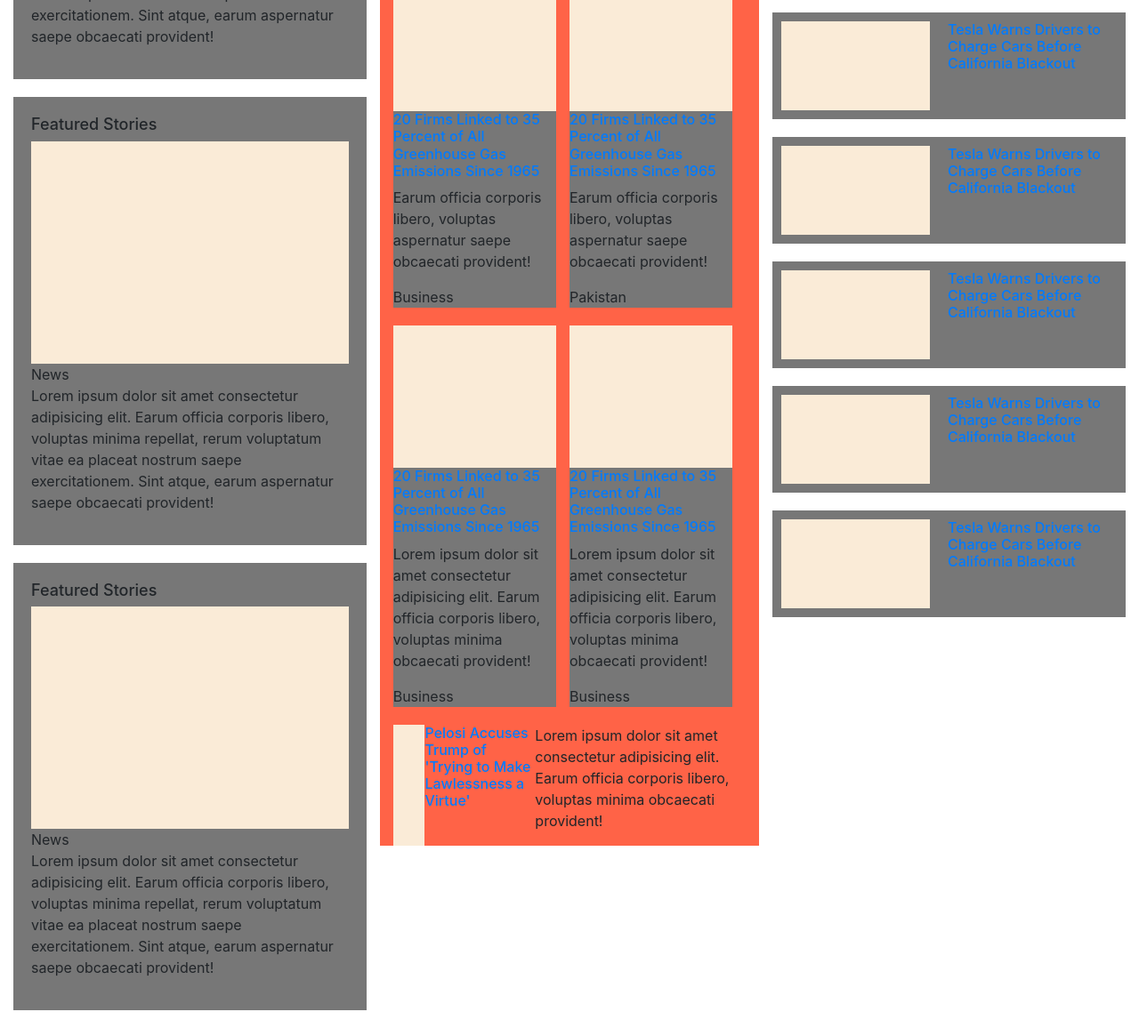
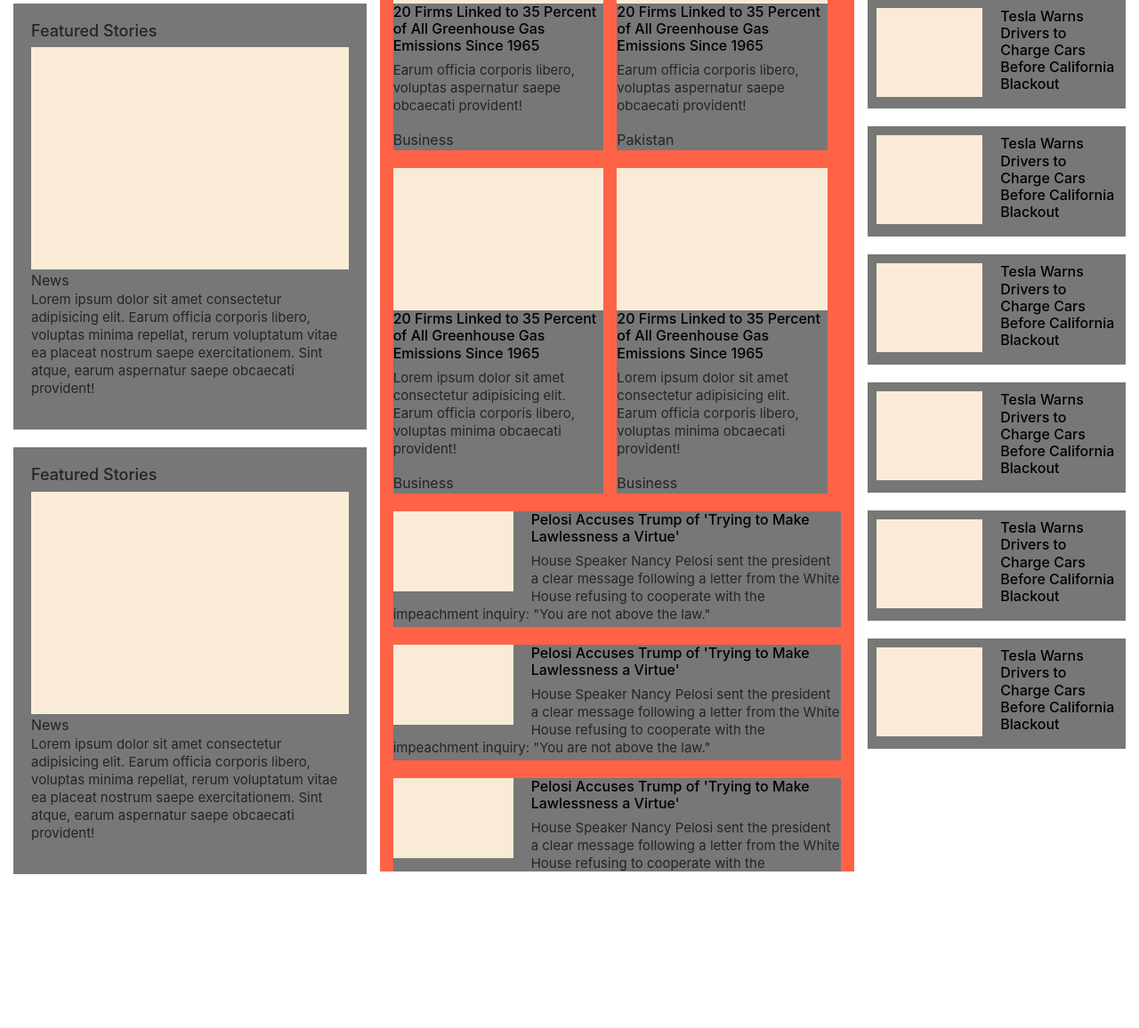
Before and after one commit to sebastianlujan/using-bootstrap, a plain HTML site: page index.html in a window 1280 px wide. Shown: the part 1212-2368 px from the top of the page at 89% size. After the commit the page ends 2215 px from the top, so only its background shows below. Drawn offline with nearby package versions, Linux system fonts and the light colour scheme.

Commit message:
Added fixed column and layout

```diff
--- a/css/style.css
+++ b/css/style.css
@@ -52,9 +52,11 @@ nav {
 }
 
 .img-more-news {
-	width: 140px;
+	width: 135px;
+	height: 90px;
 	float: left;
-	background-color: antiquewhite
+	margin: 0 20px 10px 0;
+	background-color: antiquewhite;
 }
 
 .featured-stories {
@@ -65,8 +67,7 @@ nav {
 }
 
 .featured-stories h1 {
-	width: 48%;
-	padding-left: 20px;
+	width: 100%;
 }
 
 .travel-stories {
@@ -97,11 +98,11 @@ nav {
 }
 
 .more-stories {
-	display: flex;
 	width: 100%;
+	height: 130px;
+	background-color: #777;
+	margin-bottom: 20px;
 }
-
-
 
 .info h1, .info p {
 	width: 100%;
@@ -125,5 +126,22 @@ h1 {
 }
 
 a {
-	text-decoration: none;
+	text-decoration: none !important;
+	color: black !important;
 }
+
+p {
+	font-size: 15px !important;
+	line-height: 20px !important;
+}
+
+.fixed {
+	position: static;
+	overflow: hidden;
+}
+
+.scrollme {
+	top: 150px;
+	height: 2042px;
+	overflow: scroll;
+}
--- a/index.html
+++ b/index.html
@@ -11,7 +11,7 @@
         <nav class="container-fluid">
             <div class="row brand-header">
                 <div class="col-4 col-4-w"></div>
-                <div class="col-4 col-4-w"></div>
+                <div class="col-4 col-4-w scrollme"></div>
                 <div class="col-4 col-4-w"></div>
             </div>
         </nav>
@@ -21,27 +21,15 @@
         <div class="container-fluid">
             <div class="row row-stories">
                 <div class="col-4">
+                    <div class="fixed">
                         <article class="featured-stories">
                             <h2>Featured Stories</h2>
                             <div class="img"></div>
                             <span>News</span>
                             <h1><a class="links" href="#">20 Firms Linked to 35 Percent of All Greenhouse Gas Emissions Since 1965</a></h1>
-
-                        <p>Lorem ipsum dolor sit amet consectetur adipisicing elit. Earum officia corporis libero, voluptas minima repellat, rerum voluptatum vitae ea placeat nostrum saepe exercitationem. Sint atque, earum aspernatur saepe obcaecati provident!</p>
-
-                        </article>
-                        <article class="featured-stories">
-                        <h2>Featured Stories</h2>
-                        <div class="img"></div>
-                        <span>News</span>
                             <p>Lorem ipsum dolor sit amet consectetur adipisicing elit. Earum officia corporis libero, voluptas minima repellat, rerum voluptatum vitae ea placeat nostrum saepe exercitationem. Sint atque, earum aspernatur saepe obcaecati provident!</p>
                         </article>
-                    <article class="featured-stories">
-                        <h2>Featured Stories</h2>
-                        <div class="img"></div>
-                        <span>News</span>
-                        <p>Lorem ipsum dolor sit amet consectetur adipisicing elit. Earum officia corporis libero, voluptas minima repellat, rerum voluptatum vitae ea placeat nostrum saepe exercitationem. Sint atque, earum aspernatur saepe obcaecati provident!</p>
-                    </article>
+
                         <article class="featured-stories">
                             <h2>Featured Stories</h2>
                             <div class="img"></div>
@@ -49,8 +37,23 @@
                             <p>Lorem ipsum dolor sit amet consectetur adipisicing elit. Earum officia corporis libero, voluptas minima repellat, rerum voluptatum vitae ea placeat nostrum saepe exercitationem. Sint atque, earum aspernatur saepe obcaecati provident!</p>
                         </article>
 
+                        <article class="featured-stories">
+                            <h2>Featured Stories</h2>
+                            <div class="img"></div>
+                            <span>News</span>
+                            <p>Lorem ipsum dolor sit amet consectetur adipisicing elit. Earum officia corporis libero, voluptas minima repellat, rerum voluptatum vitae ea placeat nostrum saepe exercitationem. Sint atque, earum aspernatur saepe obcaecati provident!</p>
+                        </article>
+
+                        <article class="featured-stories">
+                            <h2>Featured Stories</h2>
+                            <div class="img"></div>
+                            <span>News</span>
+                            <p>Lorem ipsum dolor sit amet consectetur adipisicing elit. Earum officia corporis libero, voluptas minima repellat, rerum voluptatum vitae ea placeat nostrum saepe exercitationem. Sint atque, earum aspernatur saepe obcaecati provident!</p>
+                        </article>
                     </div>
-                <div class="col-4 col-4-w">
+                </div>
+                <div class="col-5 col-4-w">
+                    <div class="scrollme">
                         <article class="featured-stories">
                             <h2>Top Story</h2>
                             <div class="img"></div>
@@ -58,7 +61,6 @@
                             <h1><a class="links" href="#">20 Firms Linked to 35 Percent of All Greenhouse Gas Emissions Since 1965</a></h1>
 
                             <p>Lorem ipsum dolor sit amet consectetur adipisicing elit. Earum officia corporis libero, voluptas minima repellat, rerum </p>
-
                         </article>
                         <article class="featured-stories">
                             <h2>Featured Stories</h2>
@@ -107,12 +109,52 @@
                         <article class="more-stories">
                             <div class="img-more-news"></div>
                             <h1 class=""><a class="links" href="#">Pelosi Accuses Trump of 'Trying to Make Lawlessness a Virtue'</a></h1>
-                        <p>Lorem ipsum dolor sit amet consectetur adipisicing elit. Earum officia corporis libero, voluptas minima obcaecati provident!</p>
+                            <p>House Speaker Nancy Pelosi sent the president a clear message following a letter from the White House refusing to cooperate with the impeachment inquiry: "You are not above the law."</p>
+                        </article>
+                        <article class="more-stories">
+                            <div class="img-more-news"></div>
+                            <h1 class=""><a class="links" href="#">Pelosi Accuses Trump of 'Trying to Make Lawlessness a Virtue'</a></h1>
+                            <p>House Speaker Nancy Pelosi sent the president a clear message following a letter from the White House refusing to cooperate with the impeachment inquiry: "You are not above the law."</p>
+                        </article>
+                        <article class="more-stories">
+                            <div class="img-more-news"></div>
+                            <h1 class=""><a class="links" href="#">Pelosi Accuses Trump of 'Trying to Make Lawlessness a Virtue'</a></h1>
+                            <p>House Speaker Nancy Pelosi sent the president a clear message following a letter from the White House refusing to cooperate with the impeachment inquiry: "You are not above the law."</p>
+                        </article>
+                        <article class="more-stories">
+                            <div class="img-more-news"></div>
+                            <h1 class=""><a class="links" href="#">Pelosi Accuses Trump of 'Trying to Make Lawlessness a Virtue'</a></h1>
+                            <p>House Speaker Nancy Pelosi sent the president a clear message following a letter from the White House refusing to cooperate with the impeachment inquiry: "You are not above the law."</p>
+                        </article>
+                        <article class="more-stories">
+                            <div class="img-more-news"></div>
+                            <h1 class=""><a class="links" href="#">Pelosi Accuses Trump of 'Trying to Make Lawlessness a Virtue'</a></h1>
+                            <p>House Speaker Nancy Pelosi sent the president a clear message following a letter from the White House refusing to cooperate with the impeachment inquiry: "You are not above the law."</p>
+                        </article>
+                        <article class="more-stories">
+                            <div class="img-more-news"></div>
+                            <h1 class=""><a class="links" href="#">Pelosi Accuses Trump of 'Trying to Make Lawlessness a Virtue'</a></h1>
+                            <p>House Speaker Nancy Pelosi sent the president a clear message following a letter from the White House refusing to cooperate with the impeachment inquiry: "You are not above the law."</p>
+                        </article>
+                        <article class="more-stories">
+                            <div class="img-more-news"></div>
+                            <h1 class=""><a class="links" href="#">Pelosi Accuses Trump of 'Trying to Make Lawlessness a Virtue'</a></h1>
+                            <p>House Speaker Nancy Pelosi sent the president a clear message following a letter from the White House refusing to cooperate with the impeachment inquiry: "You are not above the law."</p>
+                        </article>
+                        <article class="more-stories">
+                            <div class="img-more-news"></div>
+                            <h1 class=""><a class="links" href="#">Pelosi Accuses Trump of 'Trying to Make Lawlessness a Virtue'</a></h1>
+                            <p>House Speaker Nancy Pelosi sent the president a clear message following a letter from the White House refusing to cooperate with the impeachment inquiry: "You are not above the law."</p>
                         </article>
                     </div>
-                <div class="col-4">
+
+
+                </div>
+                <div class="col-3">
                     <div class="opinion">
                         <article class="opinion-stories">
+                            <h2>Opinion</h2>
+
                             <div class="opinion-content d-flex">
                                 <div class="hero-img"></div>
                                 <div class="info">
@@ -200,6 +242,14 @@
                     </div>
                 </div>
             </div>
+            <div class="row">
+                <div class="col-3"></div>
+                <div class="col-9">
+                    <div class="col-4 col-4-w"></div>
+                    <div class="col-4 col-4-w"></div>
+                    <div class="col-4 col-4-w"></div>
+                </div>
+            </div>
         </div>
     </main>
     <footer>
```
Lines whose indentation alone changed are shown as unchanged.
